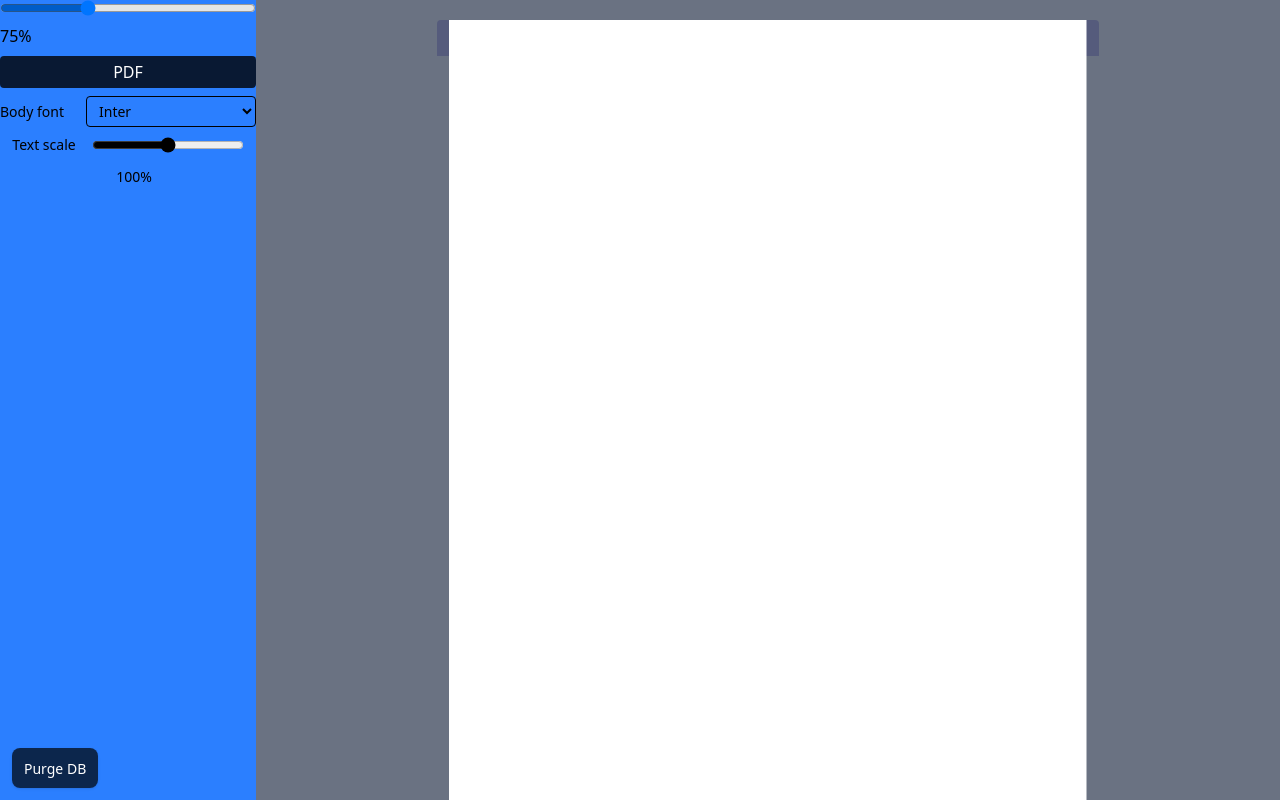
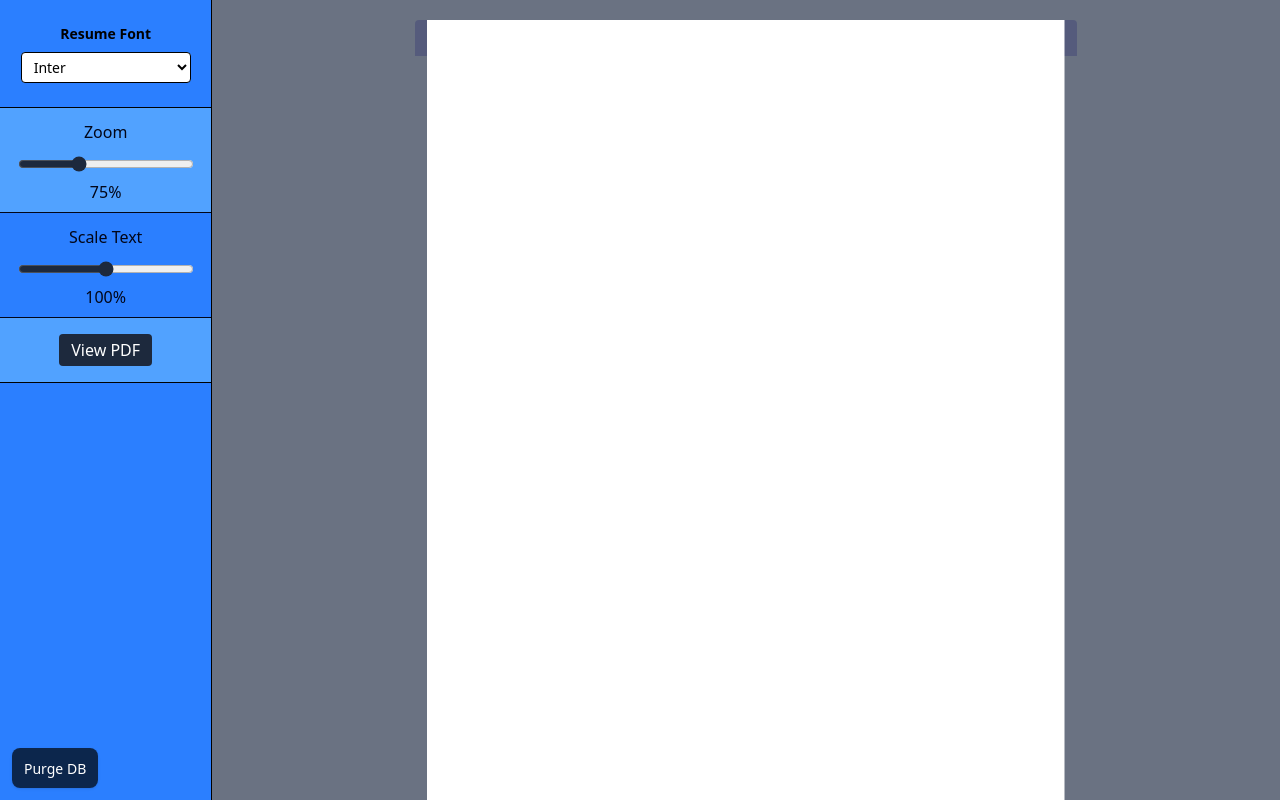
Before and after one commit to Tarrega88/modular-resume-2, a React (Vite) app: page /builder/1 in a window 1280 px wide. Built offline with nearby package versions, Linux system fonts and the light colour scheme.

Commit message:
styling builderbar

```diff
--- a/src/components/ComponentDropdown.tsx
+++ b/src/components/ComponentDropdown.tsx
@@ -53,7 +53,7 @@ const sections = [
 const kindToSection = Object.fromEntries(
   sections.map((e) => [e.kind, e.title])
 );
-
+//TODO 9/17/2025: consider adding a checkbox to allow user to choose whether to close on adding/replacing section
 function ComponentDropdown({
   kind,
   text,
@@ -111,6 +111,7 @@ function ComponentDropdown({
     } else {
       dispatch(addResumeItemAt({ renderIndex, data }));
     }
+    setIsExpanded(false);
   }
 
   const placeholderEntries = Object.entries(
@@ -166,11 +167,11 @@ function ComponentDropdown({
   return (
     <div
       tabIndex={-1}
-      // onBlur={(e) => {
-      //   const next = e.relatedTarget as Node | null;
-      //   if (next && e.currentTarget.contains(next)) return;
-      //   setIsExpanded(false);
-      // }}
+      onBlur={(e) => {
+        const next = e.relatedTarget as Node | null;
+        if (next && e.currentTarget.contains(next)) return;
+        setIsExpanded(false);
+      }}
       className="text-base w-[754px]"
     >
       <div className="w-[754px] bg-slate-800 overflow-scroll p-1 rounded-sm absolute z-50">
--- a/src/components/builderColumn/BuilderColumn.tsx
+++ b/src/components/builderColumn/BuilderColumn.tsx
@@ -3,6 +3,8 @@ import { setScale } from "../../state/resumeSlice";
 import { RootState } from "../../state/store";
 import FontPicker from "./FontPicker";
 import FontScaleSlider from "./FontScaleSlider";
+import Slider from "./Slider";
+import GeneratePDFButton from "./GeneratePDFButton";
 
 export default function BuilderColumn({ onPrint }: { onPrint: () => void }) {
   const dispatch = useDispatch();
@@ -13,25 +15,21 @@ export default function BuilderColumn({ onPrint }: { onPrint: () => void }) {
     dispatch(setScale(num));
   }
   return (
-    <div className="w-64 bg-blue-500">
-      <div className="flex flex-col gap-2">
-        <input
-          type="range"
+    <div className="w-64 bg-blue-500 border-r">
+      <div className="flex flex-col">
+        <FontPicker />
+        <Slider
+          title="Zoom"
           min={50}
           max={125}
+          step={1}
           value={scale}
-          onChange={(e) => handleSetScale(Number(e.target.value))}
-          step={1}
+          onChange={(e: any) => handleSetScale(Number(e.target.value))}
+          oddOrEven="odd"
+          displayMult={1}
         />
-        <div>{scale}%</div>
-        <button
-          className="rounded px-3 py-1 bg-black/80 text-white"
-          onClick={onPrint}
-        >
-          PDF
-        </button>
-        <FontPicker />
         <FontScaleSlider />
+        <GeneratePDFButton onPrint={onPrint} />
       </div>
     </div>
   );
--- a/src/components/builderColumn/FontPicker.tsx
+++ b/src/components/builderColumn/FontPicker.tsx
@@ -29,10 +29,11 @@ export default function FontPicker() {
   }, [sans]);
 
   return (
-    <label className="flex items-center gap-2 text-sm">
-      <span className="w-28">Body font</span>
+    <div className="gap-2 text-sm py-6 border-b">
+      <div className="text-center pb-2 font-bold">Resume Font</div>
+      <div className="flex justify-center">
         <select
-        className="rounded border px-2 py-1"
+          className="rounded border px-2 py-1 bg-white text-black"
           value={sans.stack}
           onChange={(e) =>
             setSans(SANS_OPTIONS.find((o) => o.stack === e.target.value)!)
@@ -44,6 +45,7 @@ export default function FontPicker() {
             </option>
           ))}
         </select>
-    </label>
+      </div>
+    </div>
   );
 }
--- a/src/components/builderColumn/FontScaleSlider.tsx
+++ b/src/components/builderColumn/FontScaleSlider.tsx
@@ -1,12 +1,12 @@
-// src/components/FontScaleSlider.tsx
-import { useEffect, useMemo, useState } from "react";
+import { useEffect, useState } from "react";
+import Slider from "./Slider";
 
 type Props = {
   containerSelector?: string; // defaults to '#resume-root'
-  min?: number; // 0.8
-  max?: number; // 1.2
-  step?: number; // 0.01
-  storageKey?: string; // 'resume-font-scale'
+  min?: number;
+  max?: number;
+  step?: number;
+  storageKey?: string;
 };
 
 const clamp = (n: number, lo: number, hi: number) =>
@@ -44,7 +44,6 @@ export default function FontScaleSlider({
     start = round2(clamp(start, min, max));
     setValue(start);
     apply(start);
-    // eslint-disable-next-line react-hooks/exhaustive-deps
   }, []);
 
   useEffect(() => {
@@ -52,26 +51,18 @@ export default function FontScaleSlider({
     localStorage.setItem(storageKey, String(value));
   }, [value]);
 
-  const pct = useMemo(() => Math.round(value * 100), [value]);
-
   return (
-    <div className="flex flex-col items-center gap-3 text-sm">
-      <div className="flex gap-4">
-        <label className="">Text scale</label>
-        <input
-          type="range"
+    <Slider
+      title="Scale Text"
       min={min}
       max={max}
       step={step}
       value={value}
-          onChange={(e) =>
+      onChange={(e: any) =>
         setValue(clamp(parseFloat(e.target.value), min, max))
       }
-          className="w-38 accent-current"
-          aria-label="Text scale"
+      oddOrEven="even"
+      displayMult={100}
     />
-      </div>
-      <span className="tabular-nums w-12 text-right">{pct}%</span>
-    </div>
   );
 }
--- /dev/null
+++ b/src/components/builderColumn/GeneratePDFButton.tsx
@@ -0,0 +1,14 @@
+function GeneratePDFButton({ onPrint }: { onPrint(): void }) {
+  return (
+    <div className="flex justify-center py-4 border-b bg-blue-400">
+      <button
+        className="rounded-sm px-3 py-1 bg-slate-800 text-white cursor-pointer transition-all duration-200 hover:bg-slate-900 hover:text-slate-100"
+        onClick={onPrint}
+      >
+        View PDF
+      </button>
+    </div>
+  );
+}
+
+export default GeneratePDFButton;
--- /dev/null
+++ b/src/components/builderColumn/Slider.tsx
@@ -0,0 +1,47 @@
+type Props = {
+  title: string;
+  min: number;
+  max: number;
+  step: number;
+  value: number;
+  onChange(e: any): void;
+  oddOrEven: "odd" | "even";
+  displayMult: number;
+};
+
+function Slider({
+  title,
+  min,
+  max,
+  step,
+  value,
+  onChange,
+  oddOrEven,
+  displayMult,
+}) {
+  const colors = {
+    odd: "bg-blue-400",
+    even: "bg-blue-500",
+  };
+
+  const wrapperColor = colors[oddOrEven];
+  return (
+    <div
+      className={`w-full flex items-center flex-col gap-2 ${wrapperColor} text-slate-950 py-2 border-b`}
+    >
+      <div className="w-full text-center py-1">{title}</div>
+      <input
+        className="accent-slate-800 cursor-pointer w-5/6"
+        type="range"
+        onChange={onChange}
+        min={min}
+        max={max}
+        step={step}
+        value={value}
+      />
+      <div>{Math.floor(value * displayMult)}%</div>
+    </div>
+  );
+}
+
+export default Slider;
```
Lines whose indentation alone changed are shown as unchanged.
